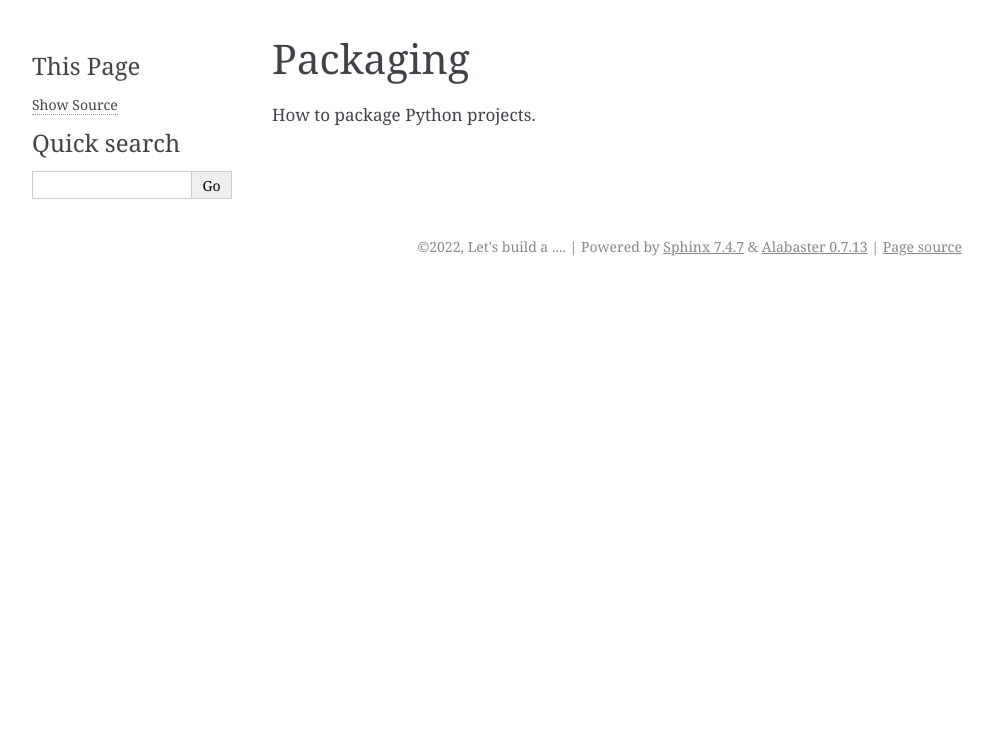
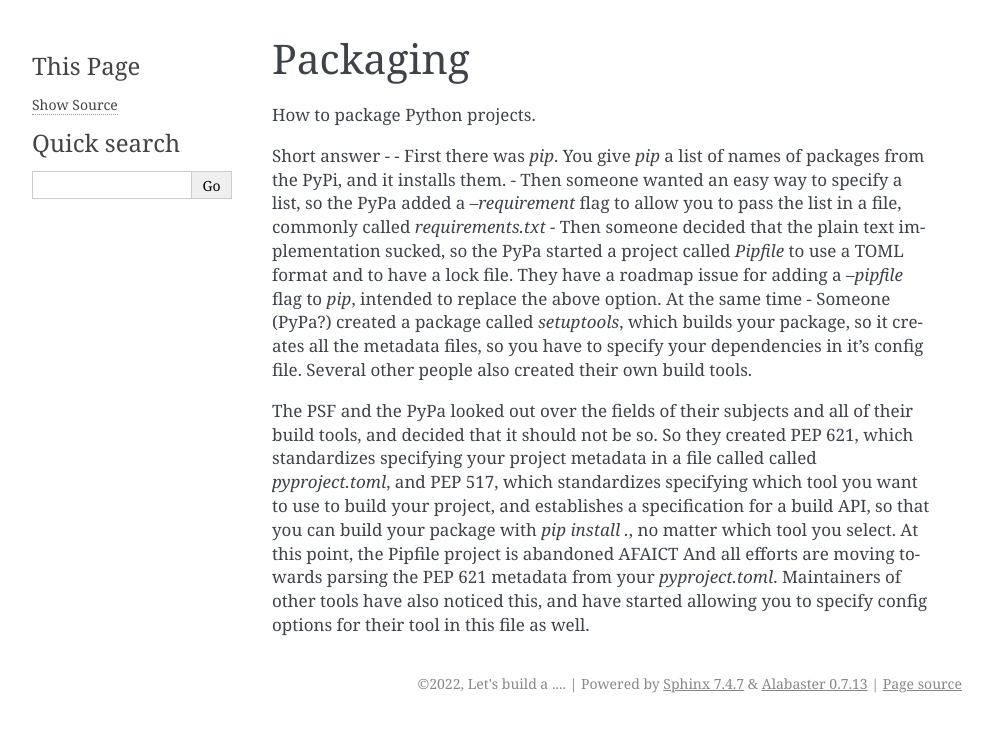
Before and after one commit to letsbuilda/docs-python, a Sphinx documentation site: the page built from source/api/packaging/index.rst, in a window 1280 px wide. Shown: the top 732 px of the page, without its empty margins (148-1141 px from the left). Built offline with Sphinx 7.4.7, drawn with Linux system fonts in a browser that asks for light colours.

Commit message:
add inital packaging summary
Signed-off-by: Bradley Reynolds <bradley.reynolds@darbia.dev>

```diff
--- a/source/api/packaging/index.rst
+++ b/source/api/packaging/index.rst
@@ -6,3 +6,17 @@ How to package Python projects.
 .. toctree::
    :maxdepth: 2
    :caption: Contents:
+
+Short answer -
+- First there was `pip`. You give `pip` a list of names of packages from the PyPi, and it installs them.
+- Then someone wanted an easy way to specify a list, so the PyPa added a  `--requirement` flag to allow you to pass the list in a file, commonly called `requirements.txt`
+- Then someone decided that the plain text implementation sucked, so the PyPa started a project called `Pipfile` to use a TOML format and to have a lock file. They have a roadmap issue for adding a `--pipfile` flag to `pip`, intended to replace the above option.
+At the same time -
+Someone (PyPa?) created a package called `setuptools`, which builds your package, so it creates all the metadata files, so you have to specify your dependencies in it's config file.
+Several other people also created their own build tools.
+
+The PSF and the PyPa looked out over the fields of their subjects and all of their build tools, and decided that it should not be so.
+So they created PEP 621, which standardizes specifying your project metadata in a file called called `pyproject.toml`, and PEP 517, which standardizes specifying which tool you want to use to build your project, and establishes a specification for a build API, so that you can build your package with `pip install .`, no matter which tool you select.
+At this point, the Pipfile project is abandoned AFAICT
+And all efforts are moving towards parsing the PEP 621 metadata from your `pyproject.toml`.
+Maintainers of other tools have also noticed this, and have started allowing you to specify config options for their tool in this file as well.
```
